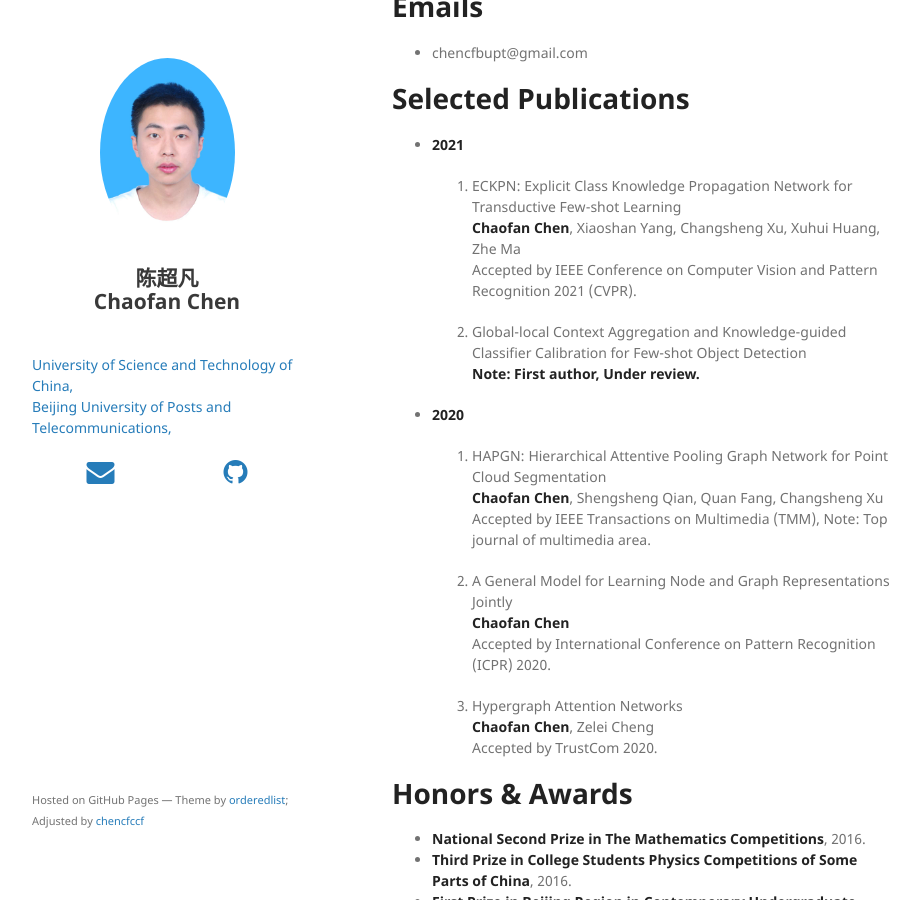
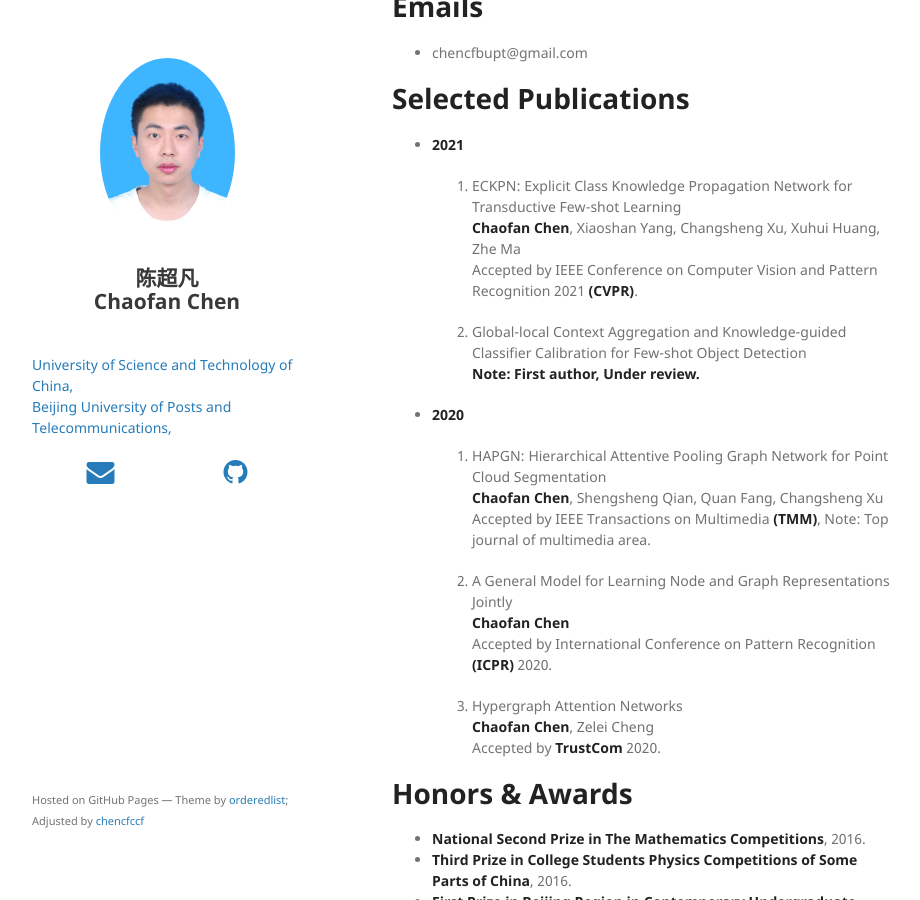
Before and after one commit to chencfccf/chencfccf.github.io, a Jekyll site: the page built from index.md, in a window 1280 px wide and 900 px high, scrolled down 1404 px. Shown: the whole window, without its empty margins (178-1098 px from the left). Built offline with Jekyll 4.4.1, drawn with Linux system fonts in a browser that asks for light colours; nearby versions of some CDN libraries; our own code applies the rules of GitHub Pages for plain Markdown files; some of the changed text lies outside the part shown.

```diff
--- a/index.md
+++ b/index.md
@@ -39,7 +39,7 @@ I am currently a second-year master student at **University of Science and Techn
 
   1. ECKPN: Explicit Class Knowledge Propagation Network for Transductive Few-shot Learning
   **Chaofan Chen**, Xiaoshan Yang, Changsheng Xu, Xuhui Huang, Zhe Ma
-  Accepted by IEEE Conference on Computer Vision and Pattern Recognition 2021 (CVPR).
+  Accepted by IEEE Conference on Computer Vision and Pattern Recognition 2021 **(CVPR)**.
 
   2. Global-local Context Aggregation and Knowledge-guided Classifier Calibration for Few-shot Object Detection
   **Note: First author, Under review.**
@@ -48,15 +48,15 @@ I am currently a second-year master student at **University of Science and Techn
 
   1. HAPGN: Hierarchical Attentive Pooling Graph Network for Point Cloud Segmentation
   **Chaofan Chen**, Shengsheng Qian, Quan Fang, Changsheng Xu
-  Accepted by IEEE Transactions on Multimedia (TMM), Note: Top journal of multimedia area.
+  Accepted by IEEE Transactions on Multimedia **(TMM)**, Note: Top journal of multimedia area.
 
   2. A General Model for Learning Node and Graph Representations Jointly
   **Chaofan Chen**
-  Accepted by International Conference on Pattern Recognition (ICPR) 2020.
+  Accepted by International Conference on Pattern Recognition **(ICPR)** 2020.
 
   3. Hypergraph Attention Networks
   **Chaofan Chen**, Zelei Cheng
-  Accepted by TrustCom 2020.
+  Accepted by **TrustCom** 2020.
 
 
 # Honors & Awards
```
Also changed, not shown: other parts of index.md (+1 -1 lines).
